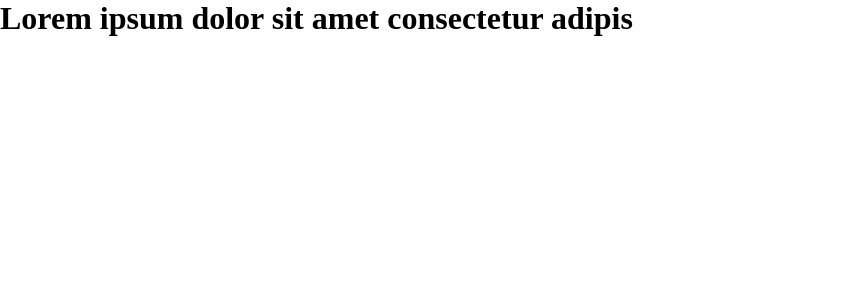
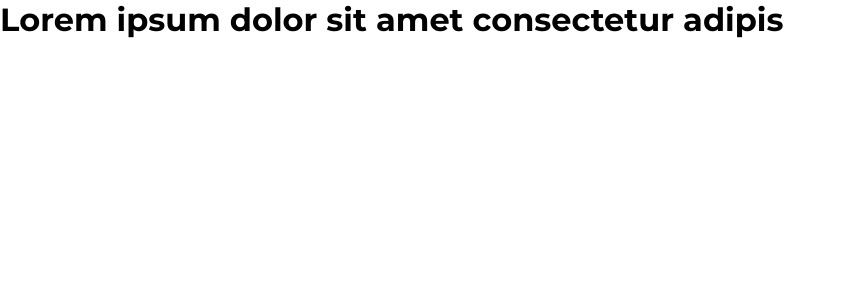
Before and after one commit to inodna/css-challenge, a React (Vite) app: page / in a window 1280 px wide. Shown: the top 300 px of the page, without its empty margins (0-846 px from the left). Built offline with nearby package versions, Linux system fonts and the light colour scheme.

Commit message:
Self host Montserrat font

```diff
--- a/src/styles/app.scss
+++ b/src/styles/app.scss
@@ -1 +1,3 @@
 @use "generic/reset";
+@use "generic/fonts";
+@use "generic/base";
--- /dev/null
+++ b/src/styles/generic/_base.scss
@@ -0,0 +1,4 @@
+body {
+  font-family: Montserrat, system-ui, "Segoe UI", Roboto, Helvetica, Arial,
+    sans-serif, "Apple Color Emoji", "Segoe UI Emoji";
+}
--- /dev/null
+++ b/src/styles/generic/_fonts.scss
@@ -0,0 +1,19 @@
+@font-face {
+  font-family: "Montserrat";
+  font-style: normal;
+  font-weight: 400;
+  src: url("../fonts/montserrat-400.woff2") format("woff2");
+  unicode-range: U+0000-00FF, U+0131, U+0152-0153, U+02BB-02BC, U+02C6, U+02DA,
+    U+02DC, U+0304, U+0308, U+0329, U+2000-206F, U+2074, U+20AC, U+2122, U+2191,
+    U+2193, U+2212, U+2215, U+FEFF, U+FFFD;
+}
+
+@font-face {
+  font-family: "Montserrat";
+  font-style: normal;
+  font-weight: 700;
+  src: url("../fonts/montserrat-700.woff2") format("woff2");
+  unicode-range: U+0000-00FF, U+0131, U+0152-0153, U+02BB-02BC, U+02C6, U+02DA,
+    U+02DC, U+0304, U+0308, U+0329, U+2000-206F, U+2074, U+20AC, U+2122, U+2191,
+    U+2193, U+2212, U+2215, U+FEFF, U+FFFD;
+}
```
Also changed, not shown: src/fonts/montserrat-400.woff2 (added), src/fonts/montserrat-700.woff2 (added).
